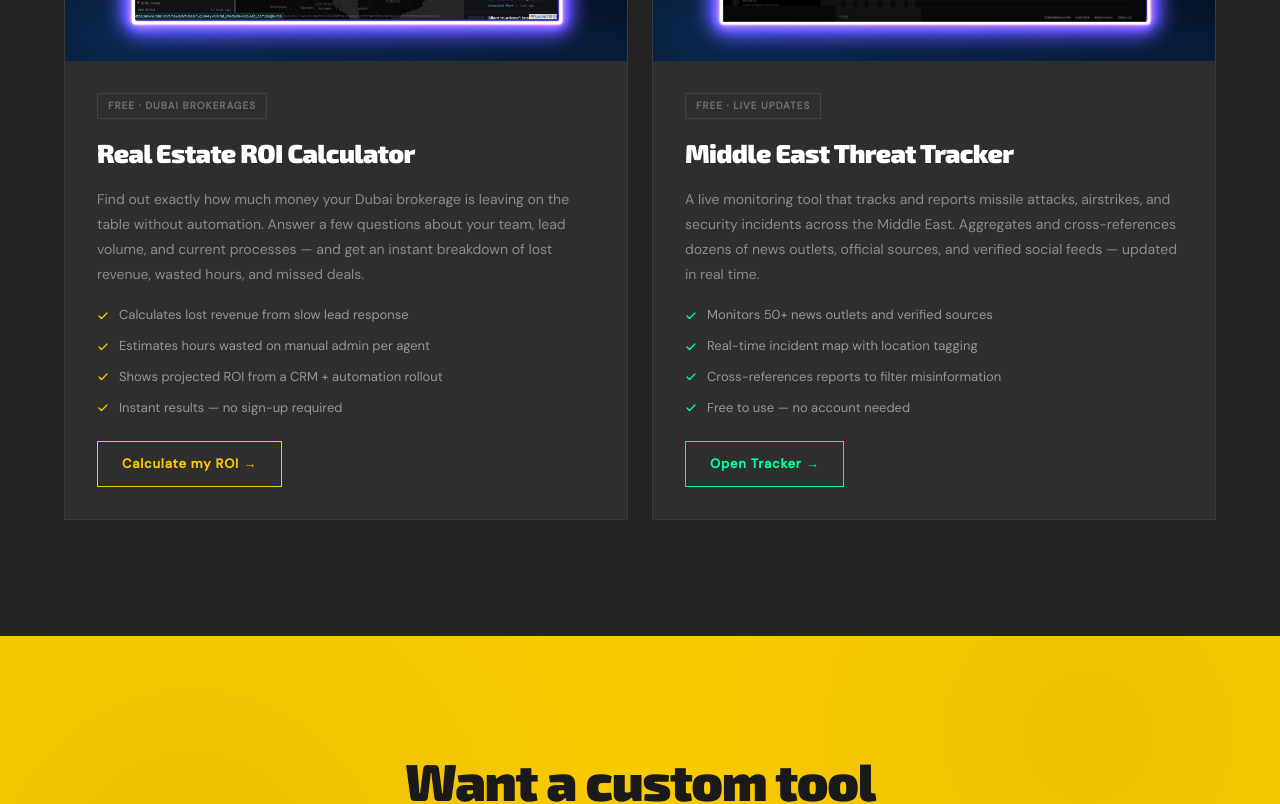
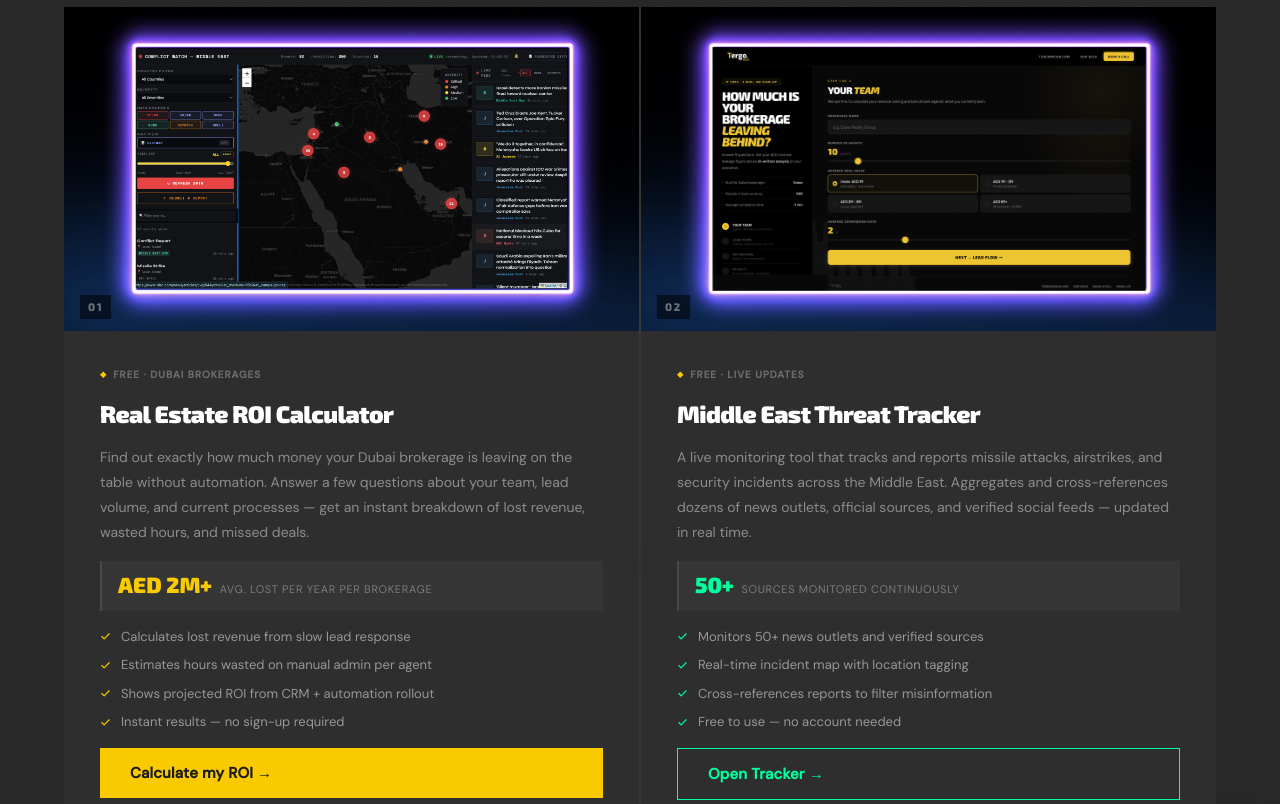
Before and after one commit to Frater12-byte/tergomedia-site, a Next.js app: page /tools in a window 1280 px wide. Shown: the part 960-1764 px from the top of the page. Built offline with nearby package versions, Linux system fonts and the light colour scheme.

Commit message:
fix: tools page visual — match homepage sec-label/title/shimmer/card style

```diff
--- a/app/globals.css
+++ b/app/globals.css
@@ -859,19 +859,24 @@
 }
 
 /* FREE TOOLS PAGE */
-.tools-grid{display:grid;grid-template-columns:repeat(2,1fr);gap:24px}
-.tool-card{background:var(--surface);display:flex;flex-direction:column;overflow:hidden;border:1px solid rgba(255,255,255,.06);transition:background .2s,border-color .2s}
-.tool-card:hover{background:var(--dark3);border-color:rgba(255,255,255,.12)}
-.tool-img-wrap{width:100%;aspect-ratio:16/9;overflow:hidden;flex-shrink:0}
-.tool-img{width:100%;height:100%;object-fit:cover;display:block;transition:transform .4s ease;filter:grayscale(10%)}
-.tool-card:hover .tool-img{transform:scale(1.03);filter:grayscale(0%)}
-.tool-body{padding:32px;display:flex;flex-direction:column;gap:18px;flex:1}
-.tool-card-top{display:flex;align-items:center}
-.tool-tag{font-size:10px;font-weight:700;letter-spacing:.1em;text-transform:uppercase;color:rgba(255,255,255,.3);padding:4px 10px;border:1px solid rgba(255,255,255,.1)}
-.tool-title{font-family:'Exo 2',sans-serif;font-size:26px;font-weight:900;color:#fff;margin:0;line-height:1.2}
+.tools-grid{display:grid;grid-template-columns:repeat(2,1fr);gap:2px;background:rgba(255,255,255,.06)}
+.tool-card{background:var(--surface);display:flex;flex-direction:column;overflow:hidden;position:relative;transition:background .2s}
+.tool-card::before{content:'';position:absolute;top:0;left:0;right:0;height:2px;background:var(--y);transform:scaleX(0);transform-origin:left;transition:transform .3s;z-index:2}
+.tool-card:hover::before{transform:scaleX(1)}
+.tool-card:hover{background:var(--dark3)}
+.tool-img-wrap{position:relative;width:100%;aspect-ratio:16/9;overflow:hidden;flex-shrink:0}
+.tool-img{width:100%;height:100%;object-fit:cover;display:block;transition:transform .4s ease;filter:grayscale(15%)}
+.tool-card:hover .tool-img{transform:scale(1.04);filter:grayscale(0%)}
+.tool-img-num{position:absolute;bottom:12px;left:16px;font-family:'Exo 2',sans-serif;font-size:11px;font-weight:800;color:rgba(255,255,255,.4);letter-spacing:.14em;background:rgba(0,0,0,.5);padding:3px 8px;backdrop-filter:blur(4px)}
+.tool-body{padding:36px;display:flex;flex-direction:column;gap:16px;flex:1}
+.tool-tag{font-size:10px;font-weight:700;letter-spacing:.1em;text-transform:uppercase;color:rgba(255,255,255,.3);display:inline-flex;align-items:center;gap:6px}
+.tool-tag::before{content:'◆';font-size:8px;color:var(--y)}
+.tool-title{font-family:'Exo 2',sans-serif;font-size:24px;font-weight:900;color:#fff;margin:0;line-height:1.25}
 .tool-desc{font-size:14px;color:rgba(255,255,255,.45);line-height:1.8;margin:0}
-.tool-bullets{list-style:none;display:flex;flex-direction:column;gap:10px;padding:0;margin:0}
-.tool-bullets li{display:flex;align-items:center;gap:10px;font-size:13px;color:rgba(255,255,255,.5)}
-.tool-cta{display:inline-flex;align-items:center;gap:8px;padding:12px 24px;border:1px solid;font-size:13px;font-weight:700;letter-spacing:.06em;text-decoration:none;transition:background .15s;align-self:flex-start;margin-top:4px}
-.tool-cta:hover{background:rgba(255,255,255,.06)}
-@media(max-width:720px){.tools-grid{grid-template-columns:1fr}.tool-body{padding:24px 20px}.tool-title{font-size:22px}}
+.tool-stat{display:flex;align-items:baseline;gap:8px;padding:12px 16px;background:rgba(255,255,255,.03);border-left:2px solid rgba(255,255,255,.1)}
+.tool-stat-n{font-family:'Exo 2',sans-serif;font-size:22px;font-weight:900;line-height:1}
+.tool-stat-l{font-size:11px;color:rgba(255,255,255,.35);text-transform:uppercase;letter-spacing:.06em}
+.tool-bullets{list-style:none;display:flex;flex-direction:column;gap:9px;padding:0;margin:0}
+.tool-bullets li{display:flex;align-items:center;gap:10px;font-size:13px;color:rgba(255,255,255,.5);line-height:1.5}
+@media(max-width:860px){.tools-grid{grid-template-columns:1fr}}
+@media(max-width:560px){.tool-body{padding:24px 20px}.tool-title{font-size:20px}}
--- a/app/tools/page.tsx
+++ b/app/tools/page.tsx
@@ -6,117 +6,123 @@
   description: 'Two free tools built by Tergo Media — a real estate automation ROI calculator for Dubai brokerages, and a live Middle East threat tracker.',
 };
 
+const TOOLS = [
+  {
+    href: 'https://analyzer.tergomedia.com/',
+    tag: 'Free · Dubai brokerages',
+    num: '01',
+    label: 'Real Estate ROI Calculator',
+    desc: 'Find out exactly how much money your Dubai brokerage is leaving on the table without automation. Answer a few questions about your team, lead volume, and current processes — get an instant breakdown of lost revenue, wasted hours, and missed deals.',
+    img: '/Images/IMG-23.png',
+    imgAlt: 'Real Estate Automation ROI Calculator',
+    stat: { n: 'AED 2M+', l: 'avg. lost per year per brokerage' },
+    bullets: [
+      'Calculates lost revenue from slow lead response',
+      'Estimates hours wasted on manual admin per agent',
+      'Shows projected ROI from CRM + automation rollout',
+      'Instant results — no sign-up required',
+    ],
+    cta: 'Calculate my ROI →',
+    color: 'var(--y)',
+  },
+  {
+    href: 'https://alerts.tergomedia.com/',
+    tag: 'Free · Live updates',
+    num: '02',
+    label: 'Middle East Threat Tracker',
+    desc: 'A live monitoring tool that tracks and reports missile attacks, airstrikes, and security incidents across the Middle East. Aggregates and cross-references dozens of news outlets, official sources, and verified social feeds — updated in real time.',
+    img: '/Images/IMG-13.png',
+    imgAlt: 'Middle East Threat Tracker',
+    stat: { n: '50+', l: 'sources monitored continuously' },
+    bullets: [
+      'Monitors 50+ news outlets and verified sources',
+      'Real-time incident map with location tagging',
+      'Cross-references reports to filter misinformation',
+      'Free to use — no account needed',
+    ],
+    cta: 'Open Tracker →',
+    color: 'var(--ng)',
+  },
+];
+
 export default function ToolsPage() {
   return (
     <>
+      {/* ── HERO ── */}
       <section className="page-hero">
         <div className="hero-glow-1" />
         <div className="hero-glow-2" />
         <div className="container">
           <div className="page-hero-eyebrow">Free tools</div>
           <h1>Built by us.<br /><em>Free for you.</em></h1>
-          <p>Two tools we built and made available for free. No sign-up, no credit card, no catch.</p>
-        </div>
-      </section>
-
-      <section className="section section-dots">
-        <div className="container">
-          <div className="tools-grid">
-
-            {/* ── Tool 1: Real Estate ROI ── */}
-            <div className="tool-card">
-              <div className="tool-img-wrap">
-                <img src="/Images/IMG-23.png" alt="Real Estate Automation ROI Calculator" className="tool-img" />
-              </div>
-              <div className="tool-body">
-                <div className="tool-card-top">
-                  <span className="tool-tag">Free · Dubai brokerages</span>
-                </div>
-                <h2 className="tool-title">Real Estate ROI Calculator</h2>
-                <p className="tool-desc">
-                  Find out exactly how much money your Dubai brokerage is leaving on the table without automation. Answer a few questions about your team, lead volume, and current processes — and get an instant breakdown of lost revenue, wasted hours, and missed deals.
-                </p>
-                <ul className="tool-bullets">
-                  <li>
-                    <svg width="12" height="12" viewBox="0 0 24 24" fill="none" stroke="#f9ca00" strokeWidth="2.5" strokeLinecap="round" strokeLinejoin="round" style={{ flexShrink: 0 }}><polyline points="20 6 9 17 4 12"/></svg>
-                    Calculates lost revenue from slow lead response
-                  </li>
-                  <li>
-                    <svg width="12" height="12" viewBox="0 0 24 24" fill="none" stroke="#f9ca00" strokeWidth="2.5" strokeLinecap="round" strokeLinejoin="round" style={{ flexShrink: 0 }}><polyline points="20 6 9 17 4 12"/></svg>
-                    Estimates hours wasted on manual admin per agent
-                  </li>
-                  <li>
-                    <svg width="12" height="12" viewBox="0 0 24 24" fill="none" stroke="#f9ca00" strokeWidth="2.5" strokeLinecap="round" strokeLinejoin="round" style={{ flexShrink: 0 }}><polyline points="20 6 9 17 4 12"/></svg>
-                    Shows projected ROI from a CRM + automation rollout
-                  </li>
-                  <li>
-                    <svg width="12" height="12" viewBox="0 0 24 24" fill="none" stroke="#f9ca00" strokeWidth="2.5" strokeLinecap="round" strokeLinejoin="round" style={{ flexShrink: 0 }}><polyline points="20 6 9 17 4 12"/></svg>
-                    Instant results — no sign-up required
-                  </li>
-                </ul>
-                <a
-                  href="https://analyzer.tergomedia.com/"
-                  target="_blank"
-                  rel="noreferrer"
-                  className="tool-cta"
-                  style={{ borderColor: '#f9ca00', color: '#f9ca00' }}
-                >
-                  Calculate my ROI →
-                </a>
-              </div>
-            </div>
-
-            {/* ── Tool 2: Middle East Threat Tracker ── */}
-            <div className="tool-card">
-              <div className="tool-img-wrap">
-                <img src="/Images/IMG-13.png" alt="Middle East Threat Tracker" className="tool-img" />
-              </div>
-              <div className="tool-body">
-                <div className="tool-card-top">
-                  <span className="tool-tag">Free · Live updates</span>
-                </div>
-                <h2 className="tool-title">Middle East Threat Tracker</h2>
-                <p className="tool-desc">
-                  A live monitoring tool that tracks and reports missile attacks, airstrikes, and security incidents across the Middle East. Aggregates and cross-references dozens of news outlets, official sources, and verified social feeds — updated in real time.
-                </p>
-                <ul className="tool-bullets">
-                  <li>
-                    <svg width="12" height="12" viewBox="0 0 24 24" fill="none" stroke="#00ff9d" strokeWidth="2.5" strokeLinecap="round" strokeLinejoin="round" style={{ flexShrink: 0 }}><polyline points="20 6 9 17 4 12"/></svg>
-                    Monitors 50+ news outlets and verified sources
-                  </li>
-                  <li>
-                    <svg width="12" height="12" viewBox="0 0 24 24" fill="none" stroke="#00ff9d" strokeWidth="2.5" strokeLinecap="round" strokeLinejoin="round" style={{ flexShrink: 0 }}><polyline points="20 6 9 17 4 12"/></svg>
-                    Real-time incident map with location tagging
-                  </li>
-                  <li>
-                    <svg width="12" height="12" viewBox="0 0 24 24" fill="none" stroke="#00ff9d" strokeWidth="2.5" strokeLinecap="round" strokeLinejoin="round" style={{ flexShrink: 0 }}><polyline points="20 6 9 17 4 12"/></svg>
-                    Cross-references reports to filter misinformation
-                  </li>
-                  <li>
-                    <svg width="12" height="12" viewBox="0 0 24 24" fill="none" stroke="#00ff9d" strokeWidth="2.5" strokeLinecap="round" strokeLinejoin="round" style={{ flexShrink: 0 }}><polyline points="20 6 9 17 4 12"/></svg>
-                    Free to use — no account needed
-                  </li>
-                </ul>
-                <a
-                  href="https://alerts.tergomedia.com/"
-                  target="_blank"
-                  rel="noreferrer"
-                  className="tool-cta"
-                  style={{ borderColor: '#00ff9d', color: '#00ff9d' }}
-                >
-                  Open Tracker →
-                </a>
-              </div>
-            </div>
-
+          <p>Two tools we built for our clients — and made free for everyone. No sign-up, no credit card, no catch.</p>
+          <div className="hero-ctas" style={{ marginBottom: 0 }}>
+            <a href="https://analyzer.tergomedia.com/" target="_blank" rel="noreferrer" className="btn btn-y btn-lg">ROI Calculator →</a>
+            <a href="https://alerts.tergomedia.com/" target="_blank" rel="noreferrer" className="btn btn-ol btn-lg">Threat Tracker →</a>
           </div>
         </div>
       </section>
 
+      {/* ── TOOLS ── */}
+      <section className="section section-shimmer">
+        <div className="container" style={{ position: 'relative', zIndex: 1 }}>
+          <span className="sec-label">What we built</span>
+          <h2 className="sec-title">Two tools. Zero cost.</h2>
+          <p className="sec-sub">Practical tools used by real clients across Dubai and the Middle East — now available to everyone.</p>
+
+          <div className="tools-grid">
+            {TOOLS.map(t => (
+              <div key={t.href} className="tool-card">
+                {/* Image */}
+                <div className="tool-img-wrap">
+                  <img src={t.img} alt={t.imgAlt} className="tool-img" />
+                  <div className="tool-img-num">{t.num}</div>
+                </div>
+
+                {/* Body */}
+                <div className="tool-body">
+                  <span className="tool-tag">{t.tag}</span>
+                  <h3 className="tool-title">{t.label}</h3>
+                  <p className="tool-desc">{t.desc}</p>
+
+                  {/* Stat badge */}
+                  <div className="tool-stat">
+                    <span className="tool-stat-n" style={{ color: t.color }}>{t.stat.n}</span>
+                    <span className="tool-stat-l">{t.stat.l}</span>
+                  </div>
+
+                  {/* Bullets */}
+                  <ul className="tool-bullets">
+                    {t.bullets.map(b => (
+                      <li key={b}>
+                        <svg width="11" height="11" viewBox="0 0 24 24" fill="none" stroke="currentColor" strokeWidth="2.5" strokeLinecap="round" strokeLinejoin="round" style={{ flexShrink: 0, color: t.color }}><polyline points="20 6 9 17 4 12"/></svg>
+                        {b}
+                      </li>
+                    ))}
+                  </ul>
+
+                  {/* CTA */}
+                  <a
+                    href={t.href}
+                    target="_blank"
+                    rel="noreferrer"
+                    className="btn btn-y btn-lg"
+                    style={t.color === 'var(--ng)' ? { background: 'transparent', border: '1px solid var(--ng)', color: 'var(--ng)' } : {}}
+                  >
+                    {t.cta}
+                  </a>
+                </div>
+              </div>
+            ))}
+          </div>
+        </div>
+      </section>
+
+      {/* ── CTA ── */}
       <section className="cta-section">
         <div className="container">
           <h2>Want a custom tool<br />built for your business?</h2>
-          <p>These free tools give you a taste of what we build. For something tailored to your exact workflow, book a call.</p>
+          <p>These tools give you a taste of what we build. For something tailored to your exact workflow, book a call.</p>
           <div className="cta-btns">
             <a href="https://outlook.office.com/book/TergoMedia1@tergomedia.com/" target="_blank" rel="noreferrer" className="btn btn-dark btn-lg">Book a free call →</a>
           </div>
```
